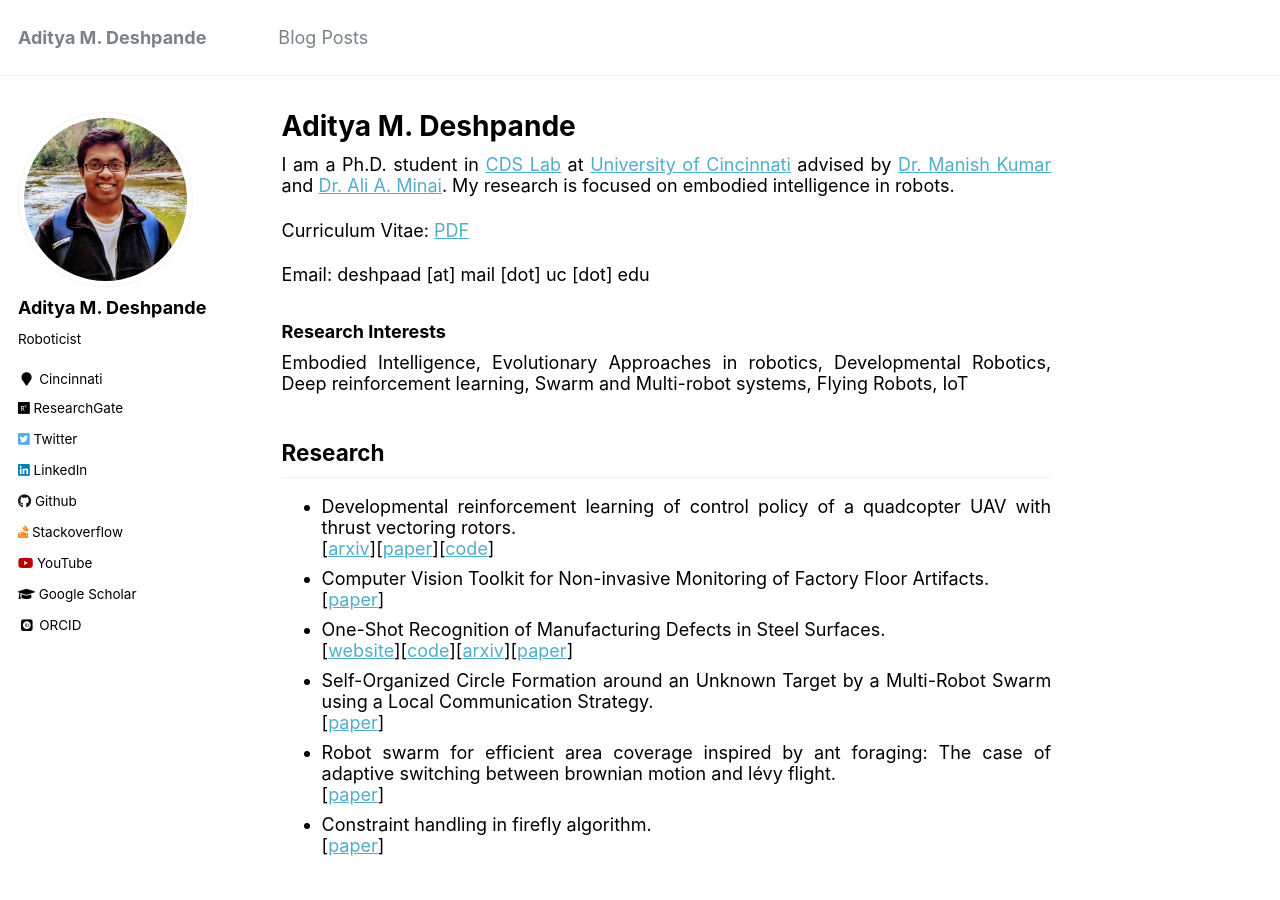
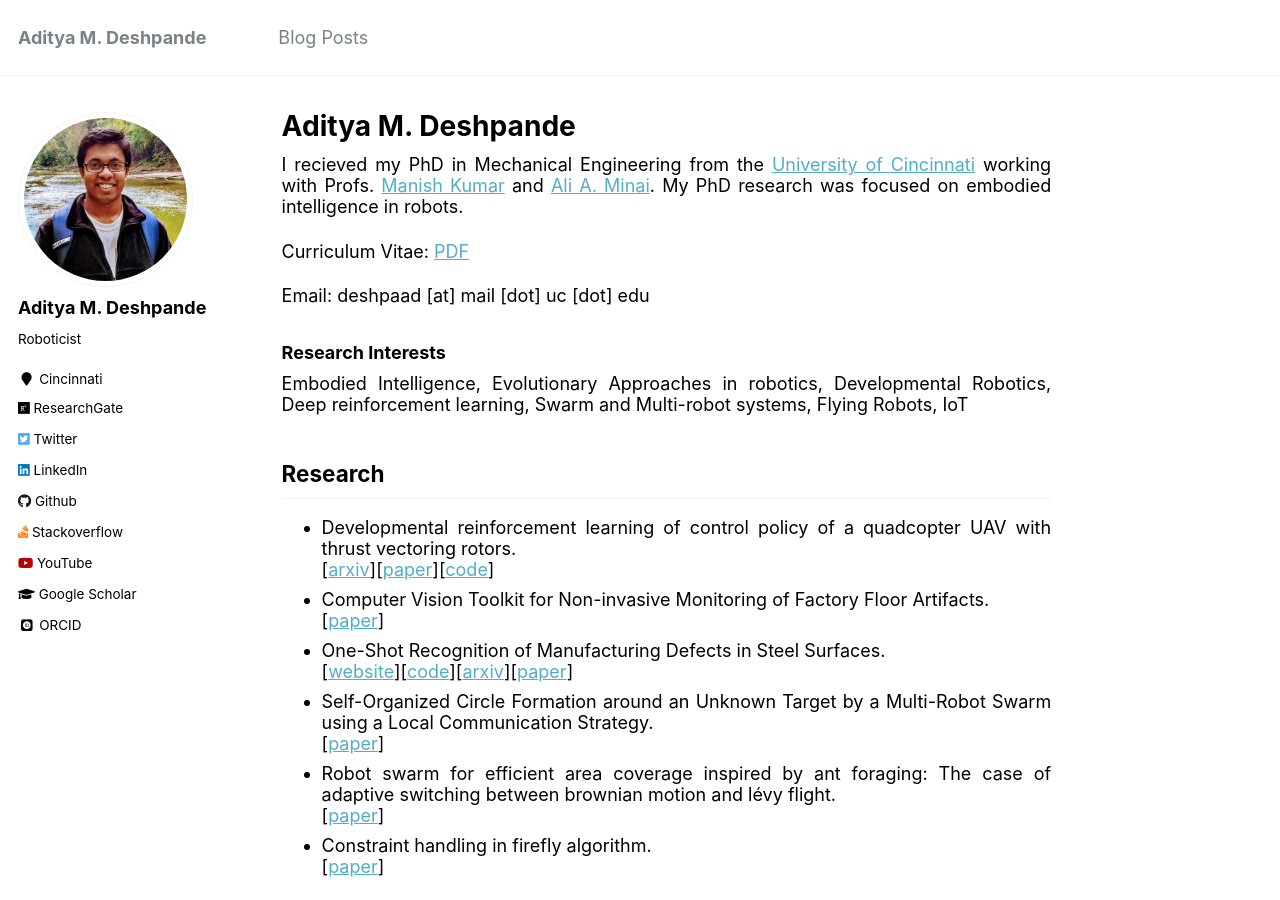
Before and after one commit to adipandas/adipandas.github.io, a Jekyll site: the page built from _pages/about.md, in a window 1280 px wide and 900 px high. Built offline with Jekyll 4.4.1, drawn with Linux system fonts in a browser that asks for light colours; some web fonts are replaced.

Commit message:
Update about.md

```diff
--- a/_pages/about.md
+++ b/_pages/about.md
@@ -8,7 +8,7 @@ redirect_from:
   - /about.html
 ---
 
-I am a Ph.D. student in [CDS Lab](https://ceas.uc.edu/research/centers-labs/cooperative-distributed-systems-lab.html) at [University of Cincinnati](https://www.uc.edu/) advised by [Dr. Manish Kumar](https://researchdirectory.uc.edu/p/kumarmu) and [Dr. Ali A. Minai](https://eecs.ceas.uc.edu/~aminai/). My research is focused on embodied intelligence in robots.
+I recieved my PhD in Mechanical Engineering from the [University of Cincinnati](https://www.uc.edu/) working with Profs. [Manish Kumar](https://researchdirectory.uc.edu/p/kumarmu) and [Ali A. Minai](https://eecs.ceas.uc.edu/~aminai/). My PhD research was focused on embodied intelligence in robots.
 
 Curriculum Vitae: [PDF](https://adipandas.github.io/files/aditya-cv-web.pdf)
 
```
